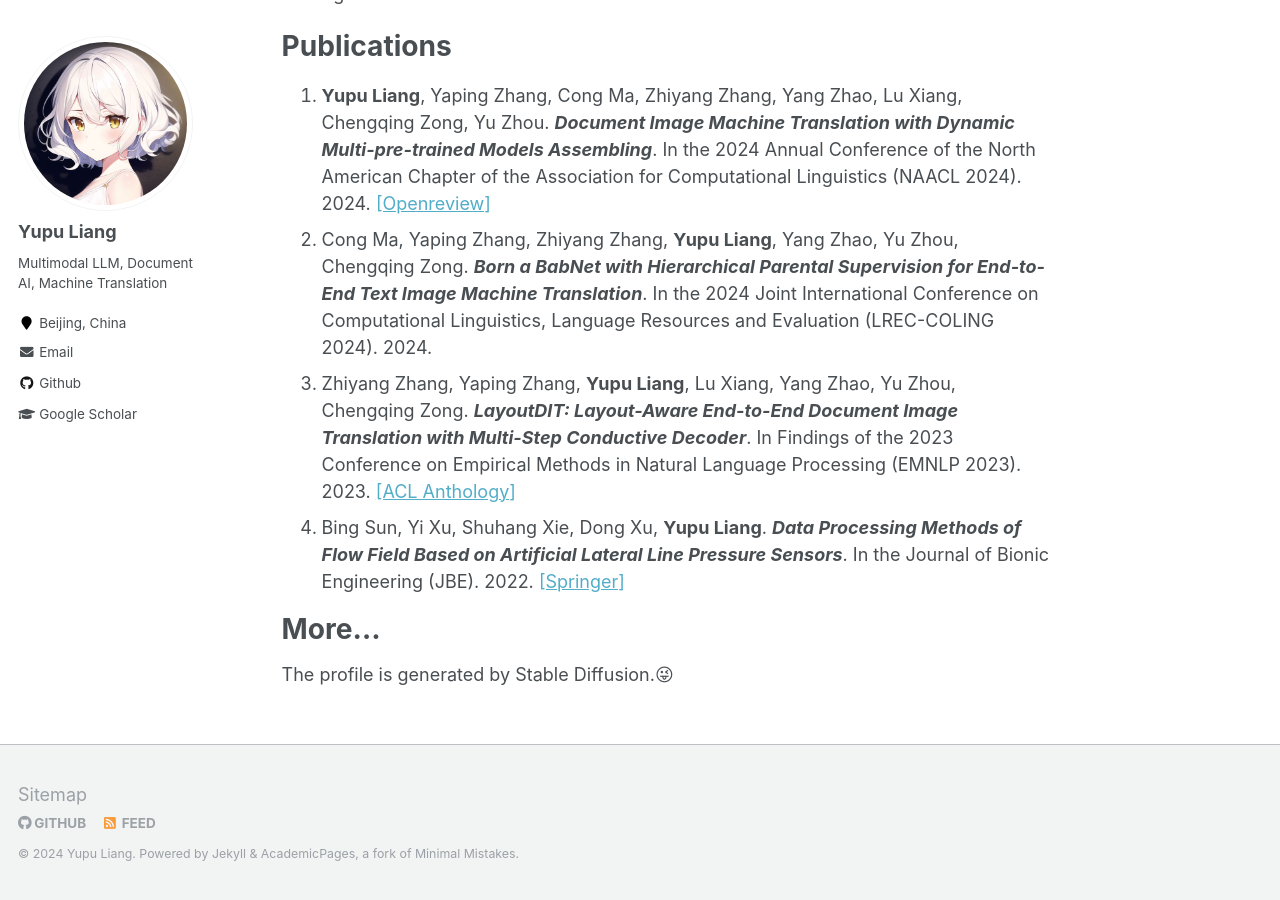
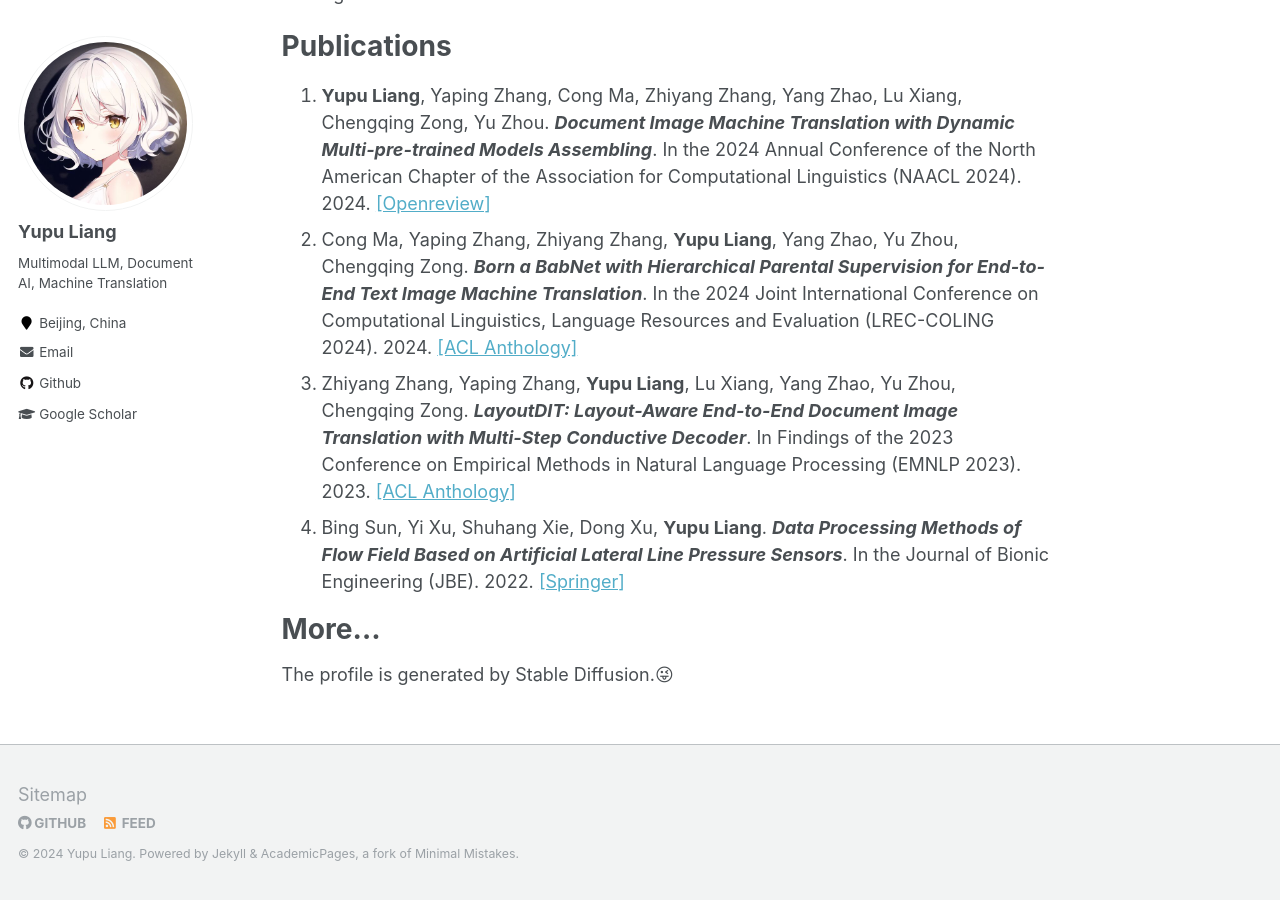
Before and after one commit to liangyupu/liangyupu.github.io, a Jekyll site: the page built from _pages/about.md, in a window 1280 px wide and 900 px high, scrolled down 646 px. Built offline with Jekyll 4.4.1, drawn with Linux system fonts in a browser that asks for light colours.

Commit message:
Update about.md

```diff
--- a/_pages/about.md
+++ b/_pages/about.md
@@ -21,7 +21,7 @@ Yupu Liang is a Ph.D. student in [Chinese Information Processing Group](http://w
 
 # Publications
 1. **Yupu Liang**, Yaping Zhang, Cong Ma, Zhiyang Zhang, Yang Zhao, Lu Xiang, Chengqing Zong, Yu Zhou. ***Document Image Machine Translation with Dynamic Multi-pre-trained Models Assembling***. In the 2024 Annual Conference of the North American Chapter of the Association for Computational Linguistics (NAACL 2024). 2024. [\[Openreview\]](https://openreview.net/forum?id=XH2TgKlXWv)
-2. Cong Ma, Yaping Zhang, Zhiyang Zhang, **Yupu Liang**, Yang Zhao, Yu Zhou, Chengqing Zong. ***Born a BabNet with Hierarchical Parental Supervision for End-to-End Text Image Machine Translation***. In the 2024 Joint International Conference on Computational Linguistics, Language Resources and Evaluation (LREC-COLING 2024). 2024.
+2. Cong Ma, Yaping Zhang, Zhiyang Zhang, **Yupu Liang**, Yang Zhao, Yu Zhou, Chengqing Zong. ***Born a BabNet with Hierarchical Parental Supervision for End-to-End Text Image Machine Translation***. In the 2024 Joint International Conference on Computational Linguistics, Language Resources and Evaluation (LREC-COLING 2024). 2024. [\[ACL Anthology\]](https://aclanthology.org/2024.lrec-main.222/)
 3. Zhiyang Zhang, Yaping Zhang, **Yupu Liang**, Lu Xiang, Yang Zhao, Yu Zhou, Chengqing Zong. ***LayoutDIT: Layout-Aware End-to-End Document Image Translation with Multi-Step Conductive Decoder***. In Findings of the 2023 Conference on Empirical Methods in Natural Language Processing (EMNLP 2023). 2023. [\[ACL Anthology\]](https://aclanthology.org/2023.findings-emnlp.673/)
 4. Bing Sun, Yi Xu, Shuhang Xie, Dong Xu, **Yupu Liang**. ***Data Processing Methods of Flow Field Based on Artificial Lateral Line Pressure Sensors***. In the Journal of Bionic Engineering (JBE). 2022. [\[Springer\]](https://link.springer.com/article/10.1007/s42235-022-00232-x)
 
```
